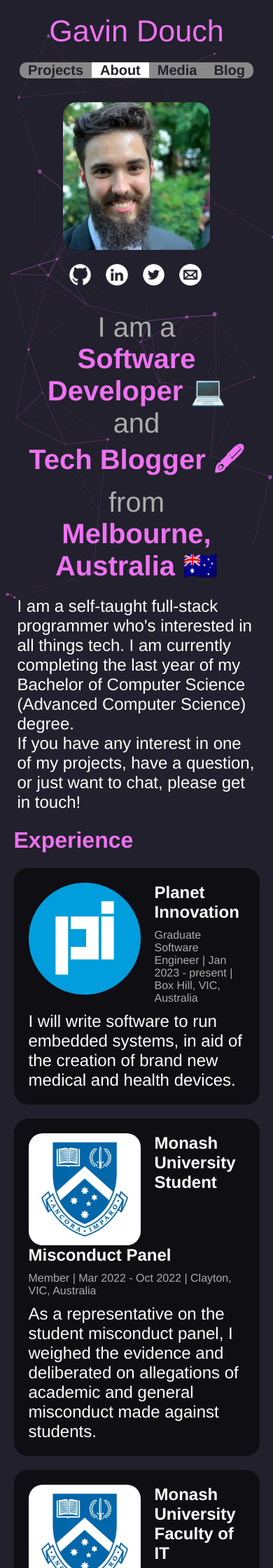
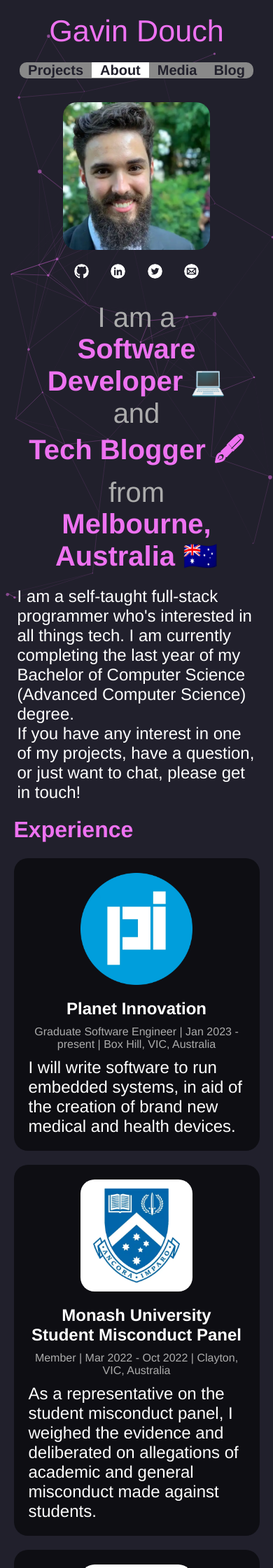
Before and after one commit to Coedice/website, a Jekyll site: the page built from about.html, in a window 390 px wide. Shown: the top 2240 px of the page at 70% size. Built offline with Jekyll 4.4.1, drawn with Linux system fonts in a browser that asks for light colours.

Commit message:
Fix experience item styles in mobile

```diff
--- a/_sass/about.mobile.scss
+++ b/_sass/about.mobile.scss
@@ -1,5 +1,5 @@
 #intro {
-  > img {
+  img {
     display: block;
     float: none;
     width: 60%;
@@ -35,8 +35,16 @@
 .experienceItem {
   overflow: auto;
 
-  > a > img {
+  img {
     float: none;
     margin: 0 auto 20px auto;
   }
+
+  h3 {
+    text-align: center;
+  }
+
+  .experienceMetaLine {
+    text-align: center;
+  }
 }
--- a/_sass/about.scss
+++ b/_sass/about.scss
@@ -1,5 +1,5 @@
 #intro {
-  > img {
+  img {
 	float: left;
 	width: 15%;
 	border-radius: 20px;
@@ -56,7 +56,7 @@
   @include round-box;
   overflow: auto;
 
-  > img {
+  img {
 	width: 160px;
 	height: 160px;
 	display: block;
@@ -65,11 +65,11 @@
 	margin-right: 20px;
   }
 
-  > p {
+  p {
 	margin: 0;
   }
 
-  > h3 {
+  h3 {
 	margin-top: 0;
 	margin-bottom: 10px;
 	font-size: 1.5em;
@@ -80,7 +80,7 @@
 	}
   }
 
-  > .experienceMetaLine {
+  .experienceMetaLine {
 	margin-bottom: 10px;
 	color: $minor-color;
 	font-size: 1em;
```
